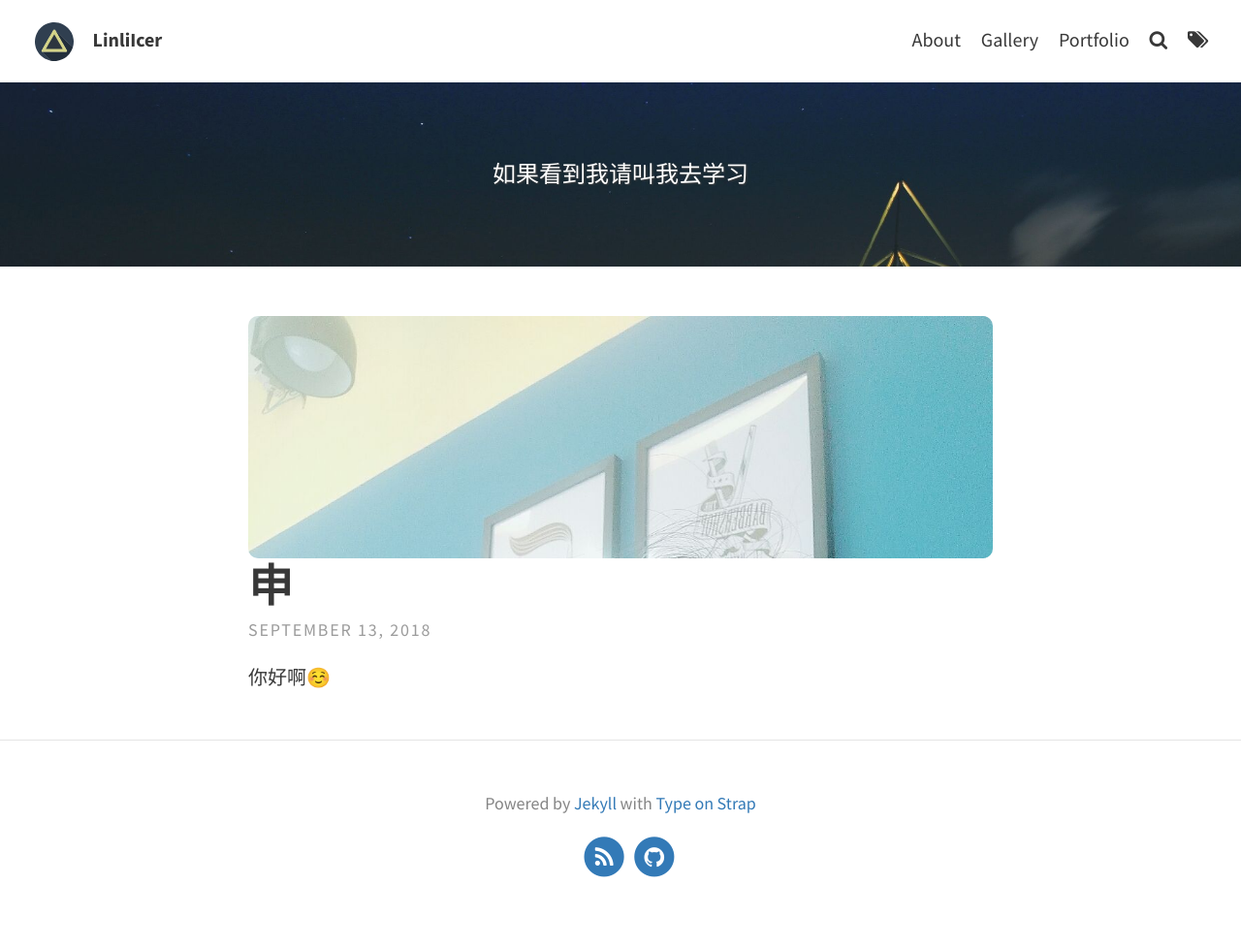
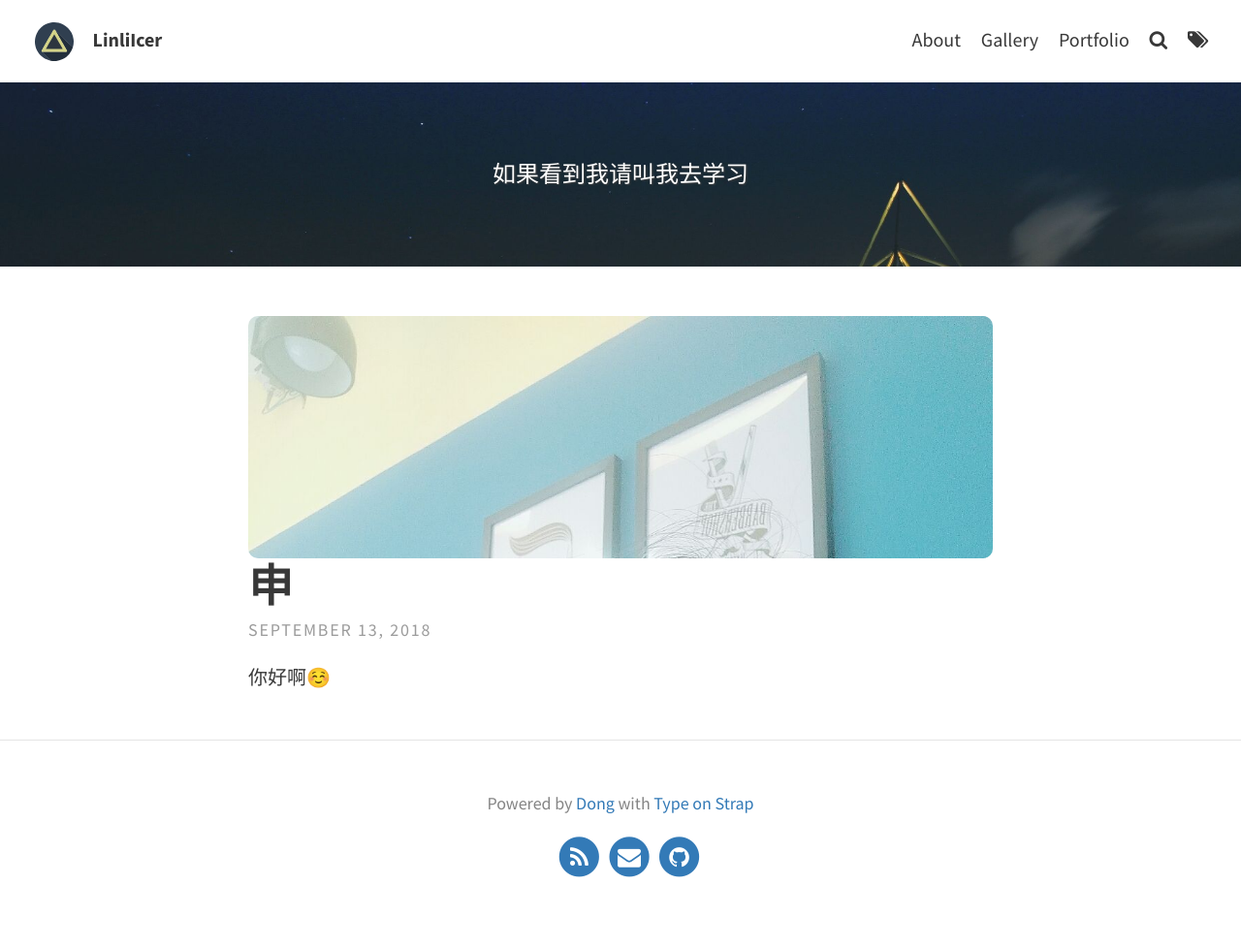
Before and after one commit to yusenD/yusenD.github.io, a Jekyll site: the page built from index.html, in a window 1280 px wide. Shown: the whole page at 97% size. Built offline with Jekyll 4.4.1, drawn with Linux system fonts in a browser that asks for light colours; the list of posts is cut into pages by our own code.

Commit message:
修改footer

```diff
--- a/_config.yml
+++ b/_config.yml
@@ -18,18 +18,18 @@
      <p>如果看到我请叫我去学习</p>
   header_text_feature_image: assets/img/pexels/triangular.jpeg
   footer_text: >
-   Powered by <a href="https://jekyllrb.com/">Jekyll</a> with <a href="https://github.com/sylhare/Type-on-Strap">Type on Strap</a>
+   Powered by <a href="https://github.com/yusenD">Dong</a> with <a href="https://github.com/sylhare/Type-on-Strap">Type on Strap</a>
 
   # Icons
   rss: true  # Make sure you created a feed.xml with feed.xml layout
-  email_address: # Full email address, e.g. "sam@example.com"
+  email_address: hityusen@gmail.com # Full email address, e.g. "sam@example.com"
   behance:
   bitbucket:
   dribbble:
   facebook:
   flickr:
   gitlab:
-  github: "sylhare"
+  github: "yusenD"
   google_plus:
   instagram:
   keybase:
```
